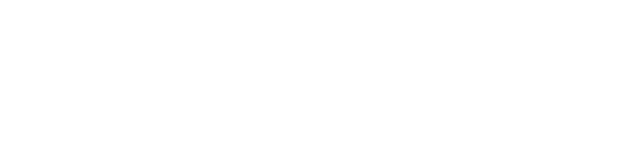
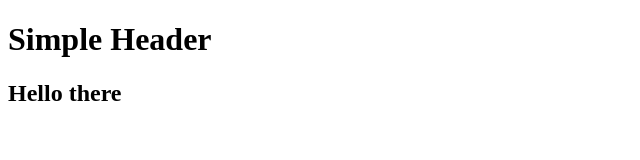
Before and after one commit to antoanparashkevov/lit-intro, a website: page index.html in a window 1280 px wide. Shown: the whole page, without its empty margins (0-640 px from the left). Drawn offline with nearby package versions, Linux system fonts and the light colour scheme.

Commit message:
Import lit-html via CDN and visualize it on the screen

```diff
--- a/app.js
+++ b/app.js
@@ -0,0 +1,14 @@
+import {html, render} from 'https://unpkg.com/lit-html?module';
+
+
+const template = () => html`<h2>Hello there</h2>`
+
+
+start()
+
+function start() {
+    const main = document.querySelector('main')
+
+    const templateResult = template()
+    render(templateResult, main)
+}
--- a/index.html
+++ b/index.html
@@ -3,8 +3,11 @@
 <head>
     <meta charset="UTF-8">
     <title>Title</title>
+    <script src="app.js" type="module"></script>
 </head>
 <body>
+<h1>Simple Header</h1>
 
+<main></main>
 </body>
 </html>
```
